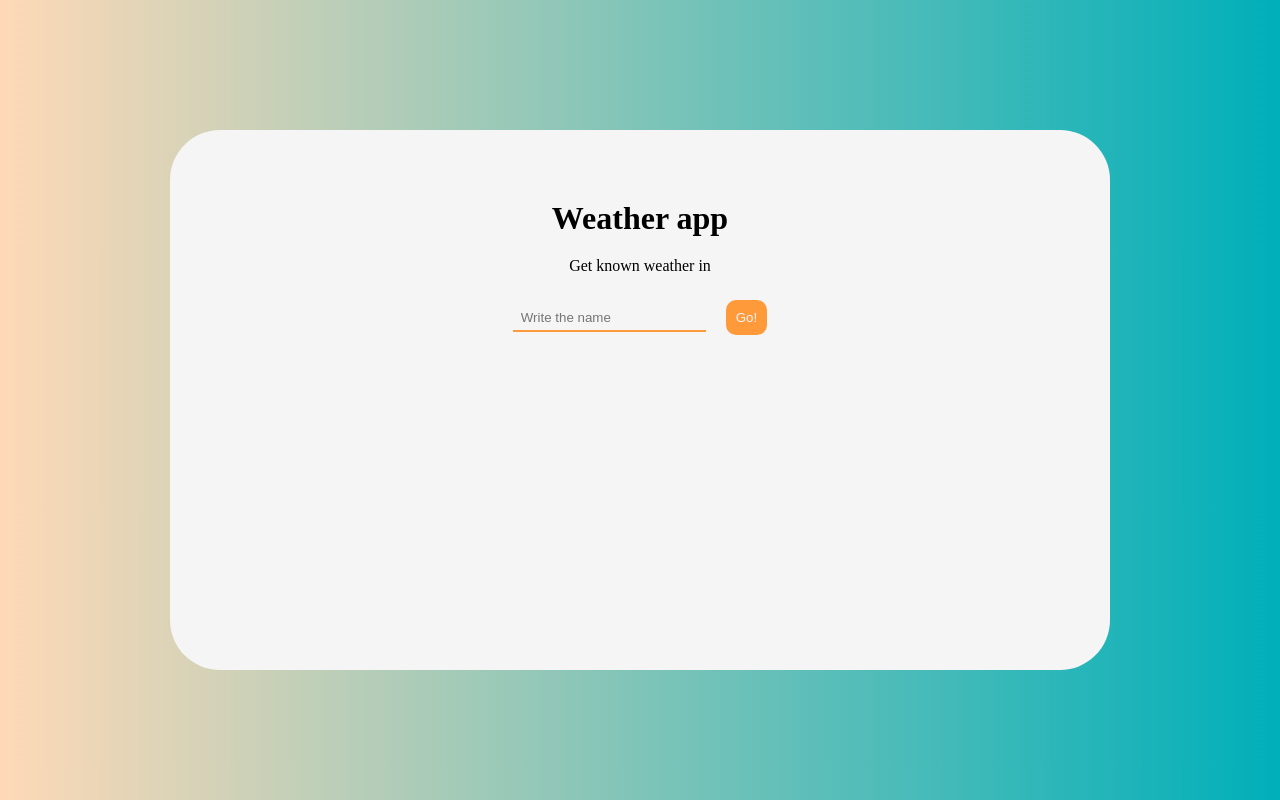
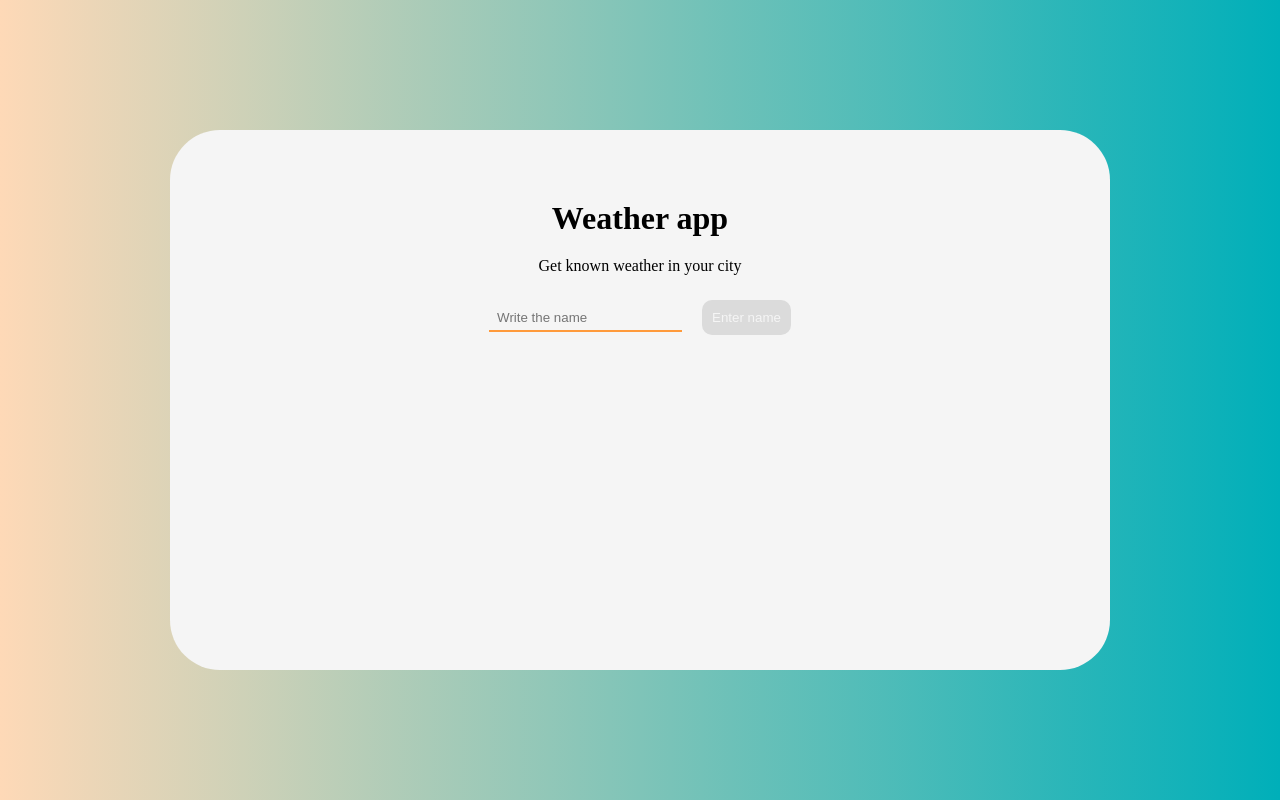
Before and after one commit to valtykhoniuk/weather-web-app, a Vue app: page / in a window 1280 px wide. Built offline with nearby package versions, Linux system fonts and the light colour scheme.

Commit message:
done: input functional

```diff
--- a/src/App.vue
+++ b/src/App.vue
@@ -5,19 +5,30 @@ export default {
       city: "",
     };
   },
+
+  computed: {
+    cityName() {
+      return "«" + this.city + "»";
+    },
+  },
 };
 </script>
+
+<!-- 21 line: v-on:input="this.city = $event.target.value"
+or
+v-model="city" -->
 
 <template>
   <div class="wrapper">
     <h1>Weather app</h1>
-    <p>Get known weather in {{ city }}</p>
+    <p>Get known weather in {{ city == "" ? "your city" : cityName }}</p>
     <input
       type="text"
       v-on:input="this.city = $event.target.value"
       placeholder="Write the name"
     />
-    <button>Go!</button>
+    <button v-if="city != ''">Go!</button>
+    <button disabled v-else>Enter name</button>
   </div>
 </template>
 
@@ -64,6 +75,10 @@ export default {
   transition: transform 500ms ease;
 }
 
+.wrapper button:disabled {
+  background-color: rgb(219, 219, 219);
+}
+
 .wrapper button:hover {
   transform: scale(1.1);
 }
```
